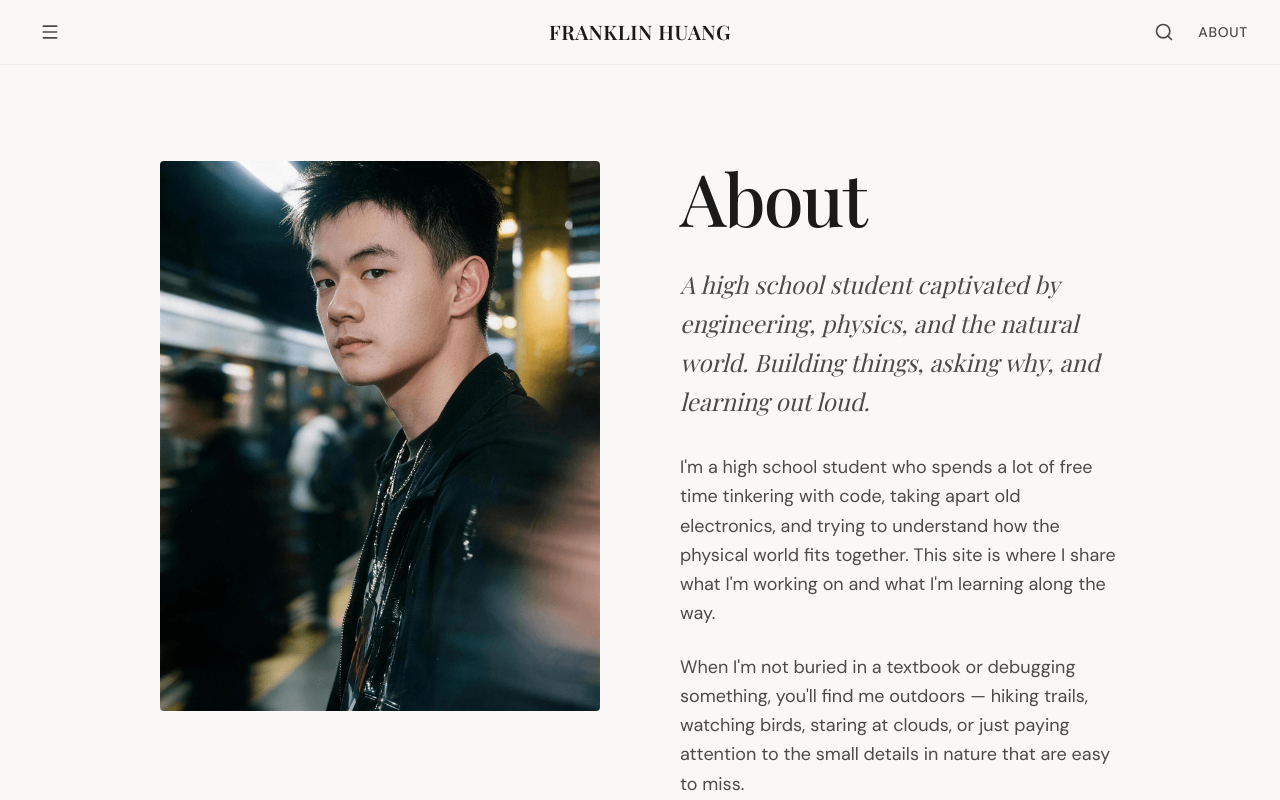
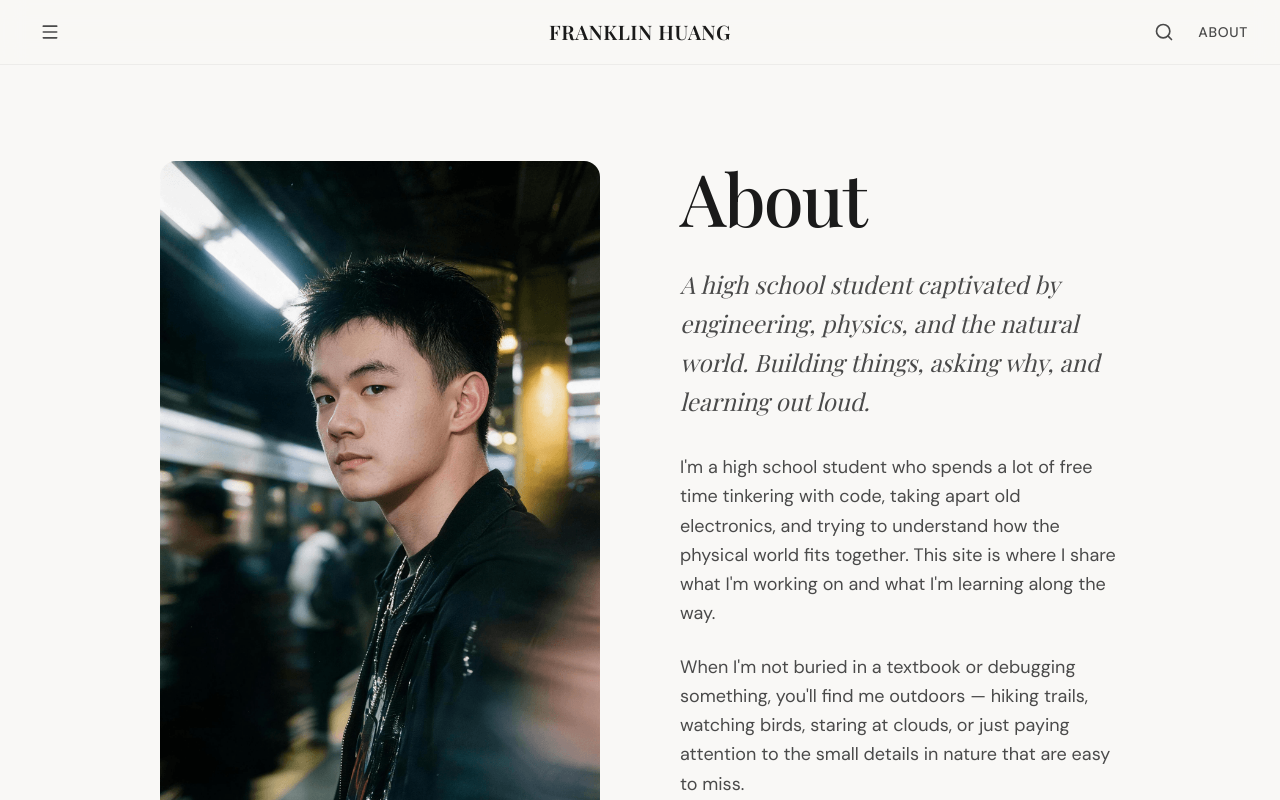
Before and after one commit to fengyu1332-dad/franklin_blog, a React (Vite) app: page /about in a window 1280 px wide. Shown: the top 800 px of the page. Built offline with nearby package versions, Linux system fonts and the light colour scheme; a web font is replaced by a local one.

Commit message:
style: avatar area adapts to image ratio, rounded-rect corners

```diff
--- a/src/components/ArticleCard.tsx
+++ b/src/components/ArticleCard.tsx
@@ -68,7 +68,7 @@ export function ArticleCard({ article, featured = false, index }: ArticleCardPro
             src={article.author.avatar}
             alt={article.author.name}
             referrerPolicy="no-referrer"
-            className="h-8 w-8 rounded-full object-cover grayscale"
+            className="h-8 w-auto shrink-0 rounded-md grayscale"
           />
           <div className="flex flex-col">
             <span className="text-xs font-medium">{article.author.name}</span>
--- a/src/components/AuthorInfo.tsx
+++ b/src/components/AuthorInfo.tsx
@@ -12,7 +12,7 @@ export function AuthorInfo({ author }: AuthorInfoProps) {
           src={author.avatar}
           alt={author.name}
           referrerPolicy="no-referrer"
-          className="h-24 w-24 rounded-full object-cover grayscale"
+          className="h-auto w-24 shrink-0 rounded-xl grayscale"
         />
         <div className="flex flex-col items-center text-center sm:items-start sm:text-left">
           <h3 className="font-serif text-2xl font-medium tracking-tight text-ink">
--- a/src/pages/About.tsx
+++ b/src/pages/About.tsx
@@ -29,12 +29,12 @@ export function About() {
             className="flex flex-col md:flex-row gap-12 lg:gap-20 items-start"
           >
             <div className="w-full md:w-1/2">
-              <div className="aspect-[4/5] overflow-hidden rounded-sm bg-ink/5 sticky top-24">
+              <div className="overflow-hidden rounded-2xl bg-ink/5 sticky top-24">
                 <FadeImage
                   src={defaultAuthor.avatar}
                   alt={defaultAuthor.name}
                   referrerPolicy="no-referrer"
-                  className="w-full h-full object-cover"
+                  className="w-full h-auto"
                 />
               </div>
             </div>
--- a/src/pages/Lab.tsx
+++ b/src/pages/Lab.tsx
@@ -104,7 +104,7 @@ export function Lab() {
                       <FadeImage
                         src={defaultAuthor.avatar}
                         alt={defaultAuthor.name}
-                        className="h-8 w-8 rounded-full object-cover grayscale"
+                        className="h-8 w-auto shrink-0 rounded-md grayscale"
                       />
                       <div>
                         <span className="text-xs font-medium">{defaultAuthor.name}</span>
```
